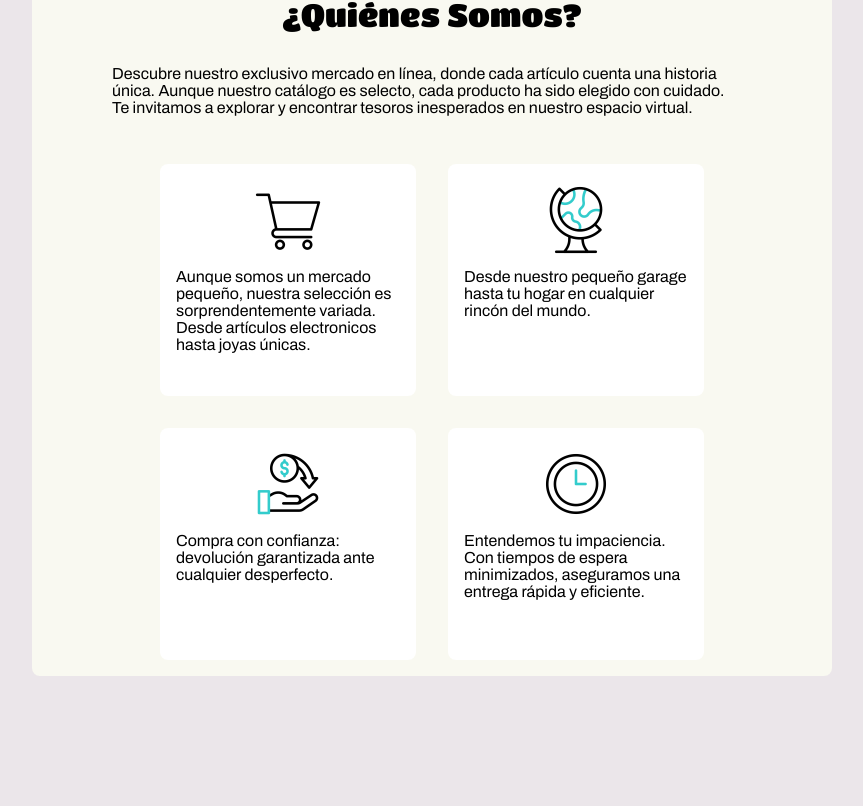
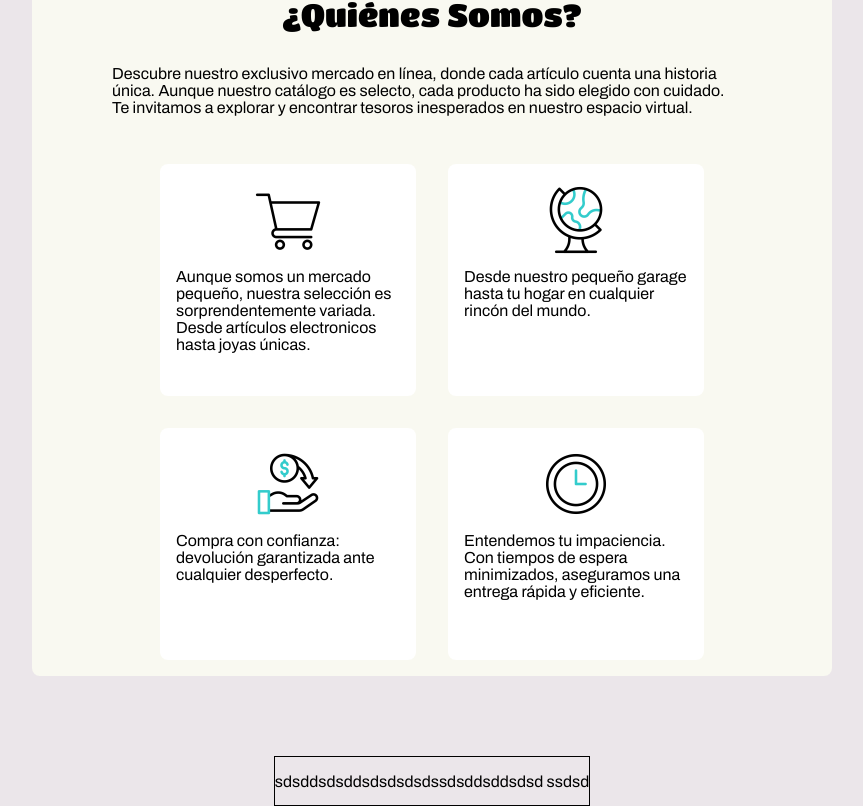
Before and after one commit to MacDuki/Ecommerce-react, a React (Vite) app: page / in a window 1280 px wide. Shown: the part 1027-1833 px from the top of the page, without its empty margins (216-1079 px from the left). Before the commit the page ends 1783 px from the top, so only its background shows below. Built offline with nearby package versions, Linux system fonts and the light colour scheme; no server answers.

Commit message:
Comienzo a modelar footer

```diff
--- a/src/Layout/Index.jsx
+++ b/src/Layout/Index.jsx
@@ -5,7 +5,16 @@ import "./layout.css";
 function Layout({ children }) {
 	const { cssClassHomeLayout } = useContext(shopContext);
 
-	return <main className={cssClassHomeLayout + " layout"}>{children}</main>;
+	return (
+		<main className={cssClassHomeLayout + " layout"}>
+			{children}
+			<footer className='footer'>
+				<p className='info-p'>sdsddsdsddsdsds </p>
+				<p className='mention1-p'> dsdssdsddsd </p>
+				<p className='mention2-p'>dsdsd ssdsd</p>
+			</footer>
+		</main>
+	);
 }
 
 export { Layout };
--- a/src/NavBar/NavBar.css
+++ b/src/NavBar/NavBar.css
@@ -76,3 +76,15 @@ a {
 	text-decoration-thickness: 3px;
 	text-underline-offset: 3px;
 }
+
+.footer {
+	display: flex;
+	flex-direction: row;
+	align-items: center;
+	justify-content: center;
+	height: auto;
+	max-height: 3rem;
+	border: 1px solid black;
+	position: static;
+	bottom: 0;
+}
```
